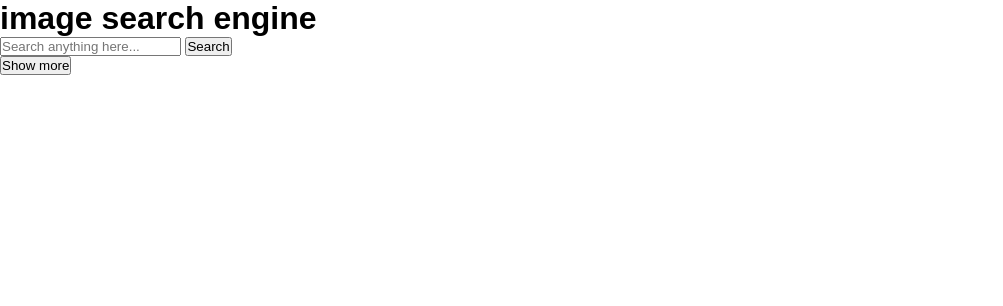
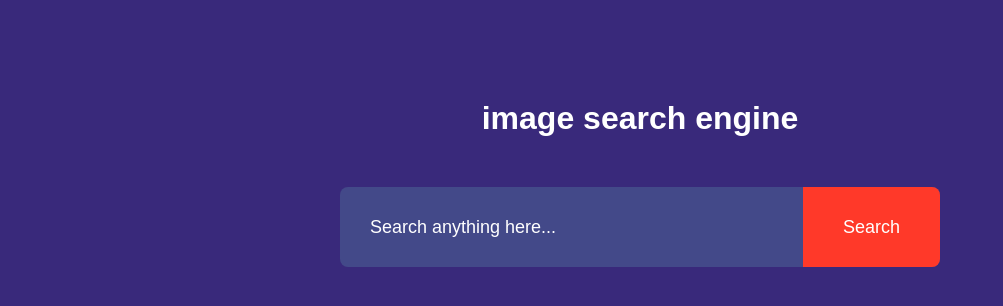
Before and after one commit to MuhammadAheedSiddiqui29/Image-Search-Engine, a plain HTML site: page index.html in a window 1280 px wide. Shown: the whole page, without its empty margins (0-1003 px from the left). Drawn offline with Linux system fonts and the light colour scheme.

Commit message:
css styling

```diff
--- a/style.css
+++ b/style.css
@@ -4,3 +4,66 @@
     box-sizing: border-box;
     font-family: sans-serif;
 }
+
+body{
+    background: #39297b;
+    color: #fff;
+}
+
+h1{
+    text-align: center;
+    margin: 100px auto 50px;
+    font-weight: 600;
+}
+
+form{
+    width: 90%;
+    max-width: 600px;
+    margin: auto;
+    height: 80px;
+    background: #434989;
+    display: flex;
+    align-items: center;
+    border-radius: 8px;
+}
+
+form input{
+    flex: 1;
+    height: 100%;
+    border: 0;
+    outline: 0;
+    background: transparent;
+    color: #fff;
+    font-size: 18px;
+    padding: 0 30px;
+}
+
+form button{
+    padding: 0 40px;
+    height: 100%;
+    background: #ff3929;
+    color: #fff;
+    font-size: 18px;
+    border: 0;
+    outline: 0;
+    border-top-right-radius: 8px;
+    border-bottom-right-radius: 8px;
+    cursor: pointer;
+}
+
+::placeholder{
+    color: #fff;
+    font-size: 18px;
+}
+
+#show-more-btn{
+    background: #ff3929;
+    color: #fff;
+    border: 0;
+    outline: 0;
+    padding: 10px 20px;
+    border-radius: 4px;
+    margin: 10px auto 100px;
+    cursor: pointer;
+    display: none;
+}
```
